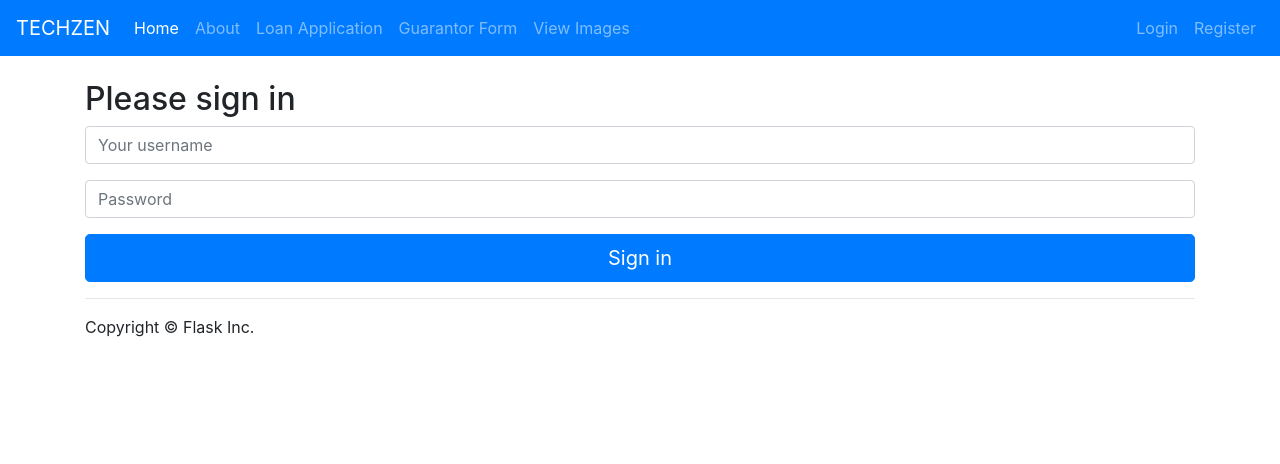
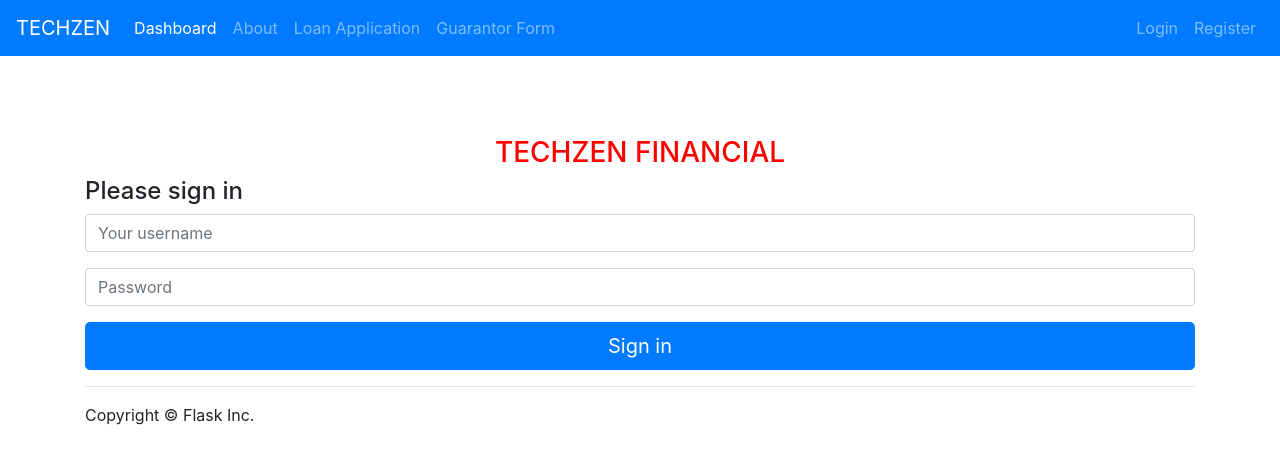
Before and after one commit to l-letts/techzen, a Flask app: page /login in a window 1280 px wide. Shown: the top 464 px of the page. Run offline with Flask 2, Linux system fonts and the light colour scheme; some libraries are stand-ins or nearby versions.

Commit message:
Add files via upload

```diff
--- a/app/templates/base.html
+++ b/app/templates/base.html
@@ -8,7 +8,7 @@
     <title>Flask File Upload and Basic Authentication App</title>
 
     <!-- Bootstrap -->
-    <link href="{{ url_for('static', filename="css/bootstrap.min.css") }}" rel="stylesheet">
+    <link href="{{ url_for('static', filename="css/bootstrap.css") }}" rel="stylesheet">
 
     <!-- HTML5 shim and Respond.js for IE8 support of HTML5 elements and media queries -->
     <!-- WARNING: Respond.js doesn't work if you view the page via file:// -->
--- a/app/templates/guarantorform.html
+++ b/app/templates/guarantorform.html
@@ -12,6 +12,7 @@
   {{ form.csrf_token }}
 
   {# Add the file upload field as you learnt for Flask-WTF #}
+  <div class="guaran-app">
   <div class="form-group">
     {{ form.gfname.label }} {{ form.gfname(class="form-control") }}
     {{ form.glname.label }} {{ form.glname(class="form-control") }}
@@ -24,6 +25,7 @@
 
     </div>
     <button type="submit" name="submit" class="btn btn-primary">Submit</button>
+    </div>>
 </form>
   </div>
 
--- a/app/templates/header.html
+++ b/app/templates/header.html
@@ -7,7 +7,7 @@
   <div class="collapse navbar-collapse" id="navbarSupportedContent">
     <ul class="navbar-nav mr-auto">
       <li class="nav-item active">
-        <a class="nav-link" href="{{ url_for('home') }}">Home <span class="sr-only">(current)</span></a>
+        <a class="nav-link" href="{{ url_for('home') }}">Dashboard<span class="sr-only">(current)</span></a>
       </li>
       <li class="nav-item">
         <a class="nav-link" href="{{ url_for('about') }}">About</a>
@@ -17,10 +17,6 @@
       </li>
       <li class="nav-item">
         <a class="nav-link" href="{{ url_for('guarantorForm') }}">Guarantor Form</a>
-    </li>
-      <li class="nav-item">
-        <a class="nav-link" href="{{ url_for('files') }}">View Images</a>
-    </li>
 
     </ul>
 
--- a/app/templates/loanapplication.html
+++ b/app/templates/loanapplication.html
@@ -12,6 +12,7 @@
   {{ form.csrf_token }}
 
   {# Add the file upload field as you learnt for Flask-WTF #}
+  <div class="loan-app">
   <div class="form-group">
     {{ form.fname.label }} {{ form.fname(class="form-control") }}
     {{ form.lname.label }} {{ form.lname(class="form-control") }}
@@ -25,6 +26,7 @@
 
   </div>
   <button type="submit" name="submit" class="btn btn-primary">Upload file</button>
+  </div>>
 </form>
   </div>
 
--- a/app/templates/login.html
+++ b/app/templates/login.html
@@ -1,15 +1,17 @@
 {% extends 'base.html' %}
 
 {% block main %}
-<form class="form-login" method="post">
+<h3 style="color:red;margin-top: 5%;text-align: center;">TECHZEN FINANCIAL</h3>
 
-  <h2>Please sign in</h2>
+<form class="form-login" id="login-page" method="post">
+
+  <h4>Please sign in</h4>
   {% if error %}
     <div class="alert alert-danger">
       <strong>Error:</strong> {{ error }}
     </div>
   {% endif %}
-  <div class="form-group">
+  <div class="form-group" id=" center_content" >
     <label for="username" class="sr-only">Username</label>
     <input type="text" id="username" name="username" class="form-control" placeholder="Your username" required >
   </div>
```
Also changed, not shown: app/templates/signup.html (+8 -5 lines).
